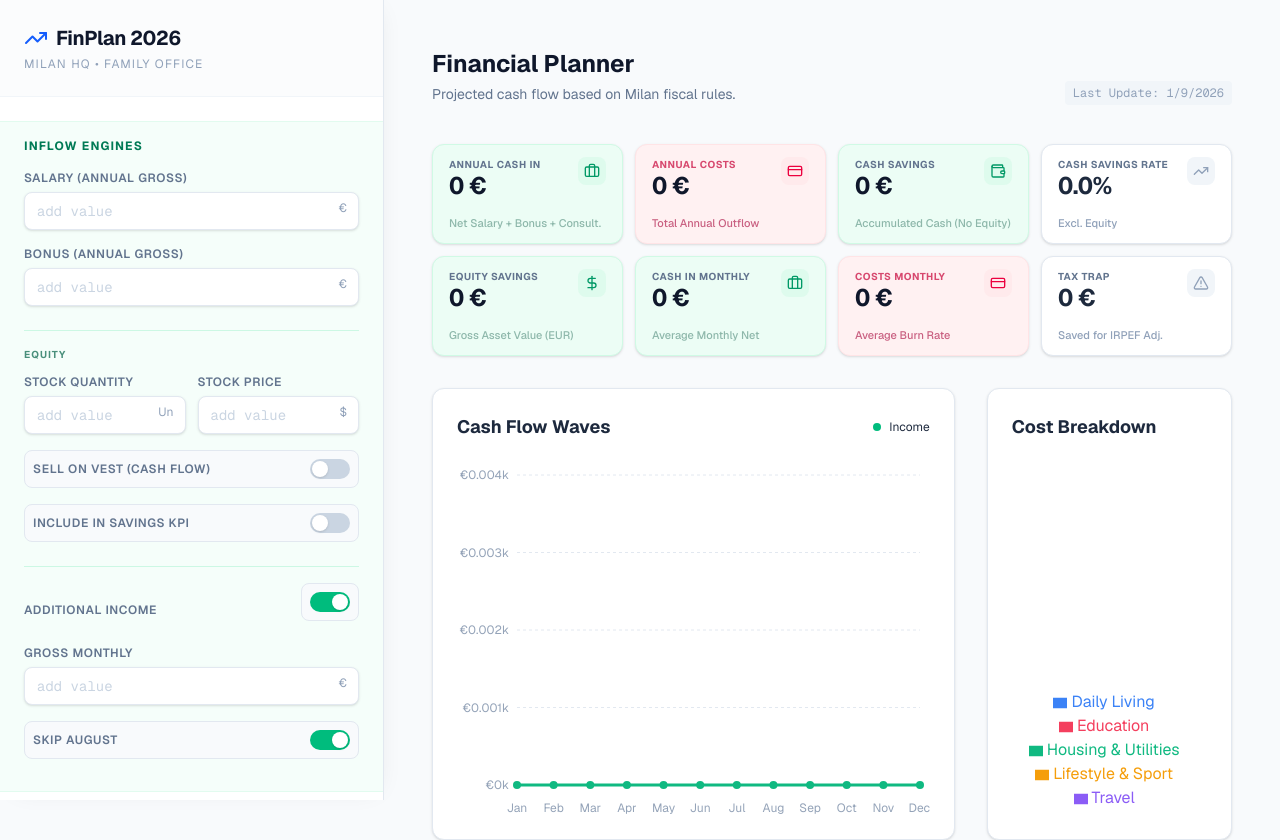
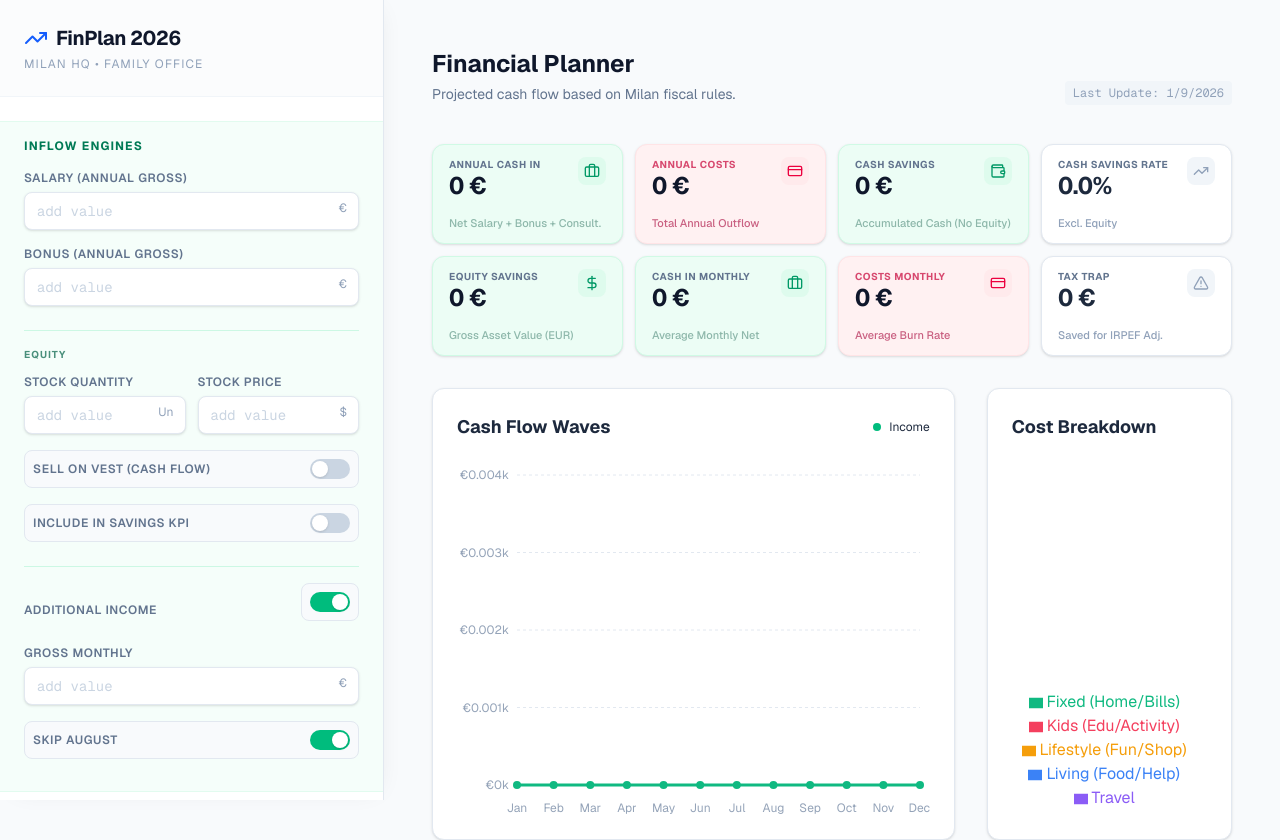
Before and after one commit to lucacanzi-a11y/finance-dashboard-2026, a Next.js app: page / in a window 1280 px wide. Shown: the top 840 px of the page. Built offline with nearby package versions, Linux system fonts and the light colour scheme.

Commit message:
Final V6

```diff
--- a/src/app/page.tsx
+++ b/src/app/page.tsx
@@ -1,3 +1,5 @@
+'use client'
+
 import React, { useState, useEffect, useMemo, useRef } from 'react';
 import {
   LineChart, Line, BarChart, Bar, XAxis, YAxis, CartesianGrid, Tooltip, Legend, ResponsiveContainer,
@@ -47,7 +49,7 @@ interface ExpenseConfig {
   // Lifestyle & Kids
   dining: number;
   education: number;
-  shopping: number;
+  shopping: number; // Renamed from clothes
   sport: number;
   activities: number;
 
@@ -366,12 +368,12 @@ export default function FinanceDashboard() {
       ? (effectiveSavings / effectiveIncome) * 100
       : 0;
 
-    // Categorization for Pie Chart - Updated Taxonomy
+    // Categorization for Pie Chart
     const pieData = [
-      { name: 'Housing & Utilities', value: (state.expenses.mortgage + state.expenses.utilities + state.expenses.houseMaintenance) * 12 },
-      { name: 'Daily Living', value: (state.expenses.groceries + state.expenses.transport + state.expenses.houseHelp + state.expenses.healthcare + state.expenses.various) * 12 },
-      { name: 'Lifestyle & Sport', value: (state.expenses.dining + state.expenses.shopping + state.expenses.sport) * 12 },
-      { name: 'Education', value: (state.expenses.education + state.expenses.activities) * 12 },
+      { name: 'Fixed (Home/Bills)', value: (state.expenses.mortgage + state.expenses.utilities + state.expenses.houseMaintenance) * 12 },
+      { name: 'Living (Food/Help)', value: (state.expenses.groceries + state.expenses.transport + state.expenses.houseHelp + state.expenses.healthcare + state.expenses.various) * 12 },
+      { name: 'Lifestyle (Fun/Shop)', value: (state.expenses.dining + state.expenses.shopping + state.expenses.sport) * 12 },
+      { name: 'Kids (Edu/Activity)', value: (state.expenses.education + state.expenses.activities) * 12 },
       { name: 'Travel', value: state.expenses.vacationEaster + state.expenses.vacationSummer + state.expenses.vacationXmas },
     ];
 
@@ -382,6 +384,16 @@ export default function FinanceDashboard() {
 
   // --- File Handlers ---
   const fileInputRef = useRef<HTMLInputElement>(null);
+
+  const handleExport = () => {
+    const dataStr = "data:text/json;charset=utf-8," + encodeURIComponent(JSON.stringify(state));
+    const downloadAnchorNode = document.createElement('a');
+    downloadAnchorNode.setAttribute("href", dataStr);
+    downloadAnchorNode.setAttribute("download", `finplan_2026_${new Date().toISOString().split('T')[0]}.json`);
+    document.body.appendChild(downloadAnchorNode);
+    downloadAnchorNode.click();
+    downloadAnchorNode.remove();
+  };
 
   const handleImportClick = () => {
     fileInputRef.current?.click();
@@ -398,7 +410,6 @@ export default function FinanceDashboard() {
       if (typeof text === 'string') {
         try {
           const parsed = JSON.parse(text);
-          // Basic check to ensure it's a valid config
           if (parsed.income && parsed.expenses) {
              setState(parsed);
           } else {
@@ -561,10 +572,13 @@ export default function FinanceDashboard() {
             <button onClick={resetToDefaults} className="flex items-center justify-center gap-2 py-2 px-4 rounded-lg bg-white border border-slate-200 hover:bg-slate-50 text-slate-600 text-sm transition-all shadow-sm">
               <RotateCcw size={14} /> Reset
             </button>
+            <button onClick={handleExport} className="flex items-center justify-center gap-2 py-2 px-4 rounded-lg bg-emerald-50 border border-emerald-200 hover:bg-emerald-100 text-emerald-700 text-sm transition-all shadow-sm">
+              <Save size={14} /> Save
+            </button>
              <button onClick={handleImportClick} className="flex items-center justify-center gap-2 py-2 px-4 rounded-lg bg-blue-50 border border-blue-200 hover:bg-blue-100 text-blue-700 text-sm transition-all shadow-sm">
               <Upload size={14} /> Load
             </button>
-            <button onClick={handlePrint} className="flex items-center justify-center gap-2 py-2 px-4 rounded-lg bg-slate-100 border border-slate-200 hover:bg-slate-200 text-slate-700 text-sm transition-all shadow-sm col-span-2">
+            <button onClick={handlePrint} className="flex items-center justify-center gap-2 py-2 px-4 rounded-lg bg-slate-100 border border-slate-200 hover:bg-slate-200 text-slate-700 text-sm transition-all shadow-sm">
               <Printer size={14} /> Print / Save PDF
             </button>
           </div>
@@ -704,7 +718,7 @@ export default function FinanceDashboard() {
                         <Cell key={`cell-${index}`} fill={COLORS[index % COLORS.length]} />
                       ))}
                     </Pie>
-                    <Tooltip formatter={(value: number) => formatCurrency(value)} />
+                    <Tooltip formatter={(value: any) => formatCurrency(value)} />
                     <Legend />
                   </PieChart>
                 </ResponsiveContainer>
@@ -741,7 +755,7 @@ export default function FinanceDashboard() {
                     <Tooltip
                       contentStyle={{ backgroundColor: '#ffffff', borderColor: '#e2e8f0', color: '#1e293b' }}
                       itemStyle={{ fontSize: '12px' }}
-                      formatter={(value: number) => formatCurrency(value)}
+                      formatter={(value: any) => formatCurrency(value)}
                     />
                     <Area type="monotone" dataKey="cumulativeWealth" stroke="#3b82f6" fillOpacity={1} fill="url(#colorNetWorth)" strokeWidth={2} />
                     <Area type="monotone" dataKey="cumulativeCash" stroke="#10b981" fillOpacity={1} fill="url(#colorCash)" strokeWidth={2} />
```
